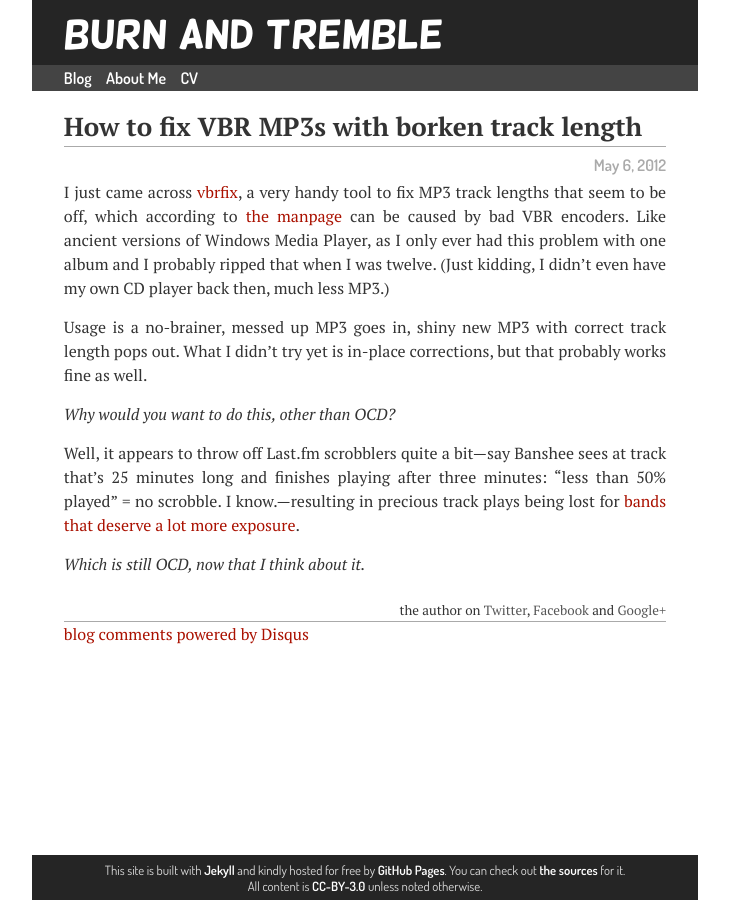
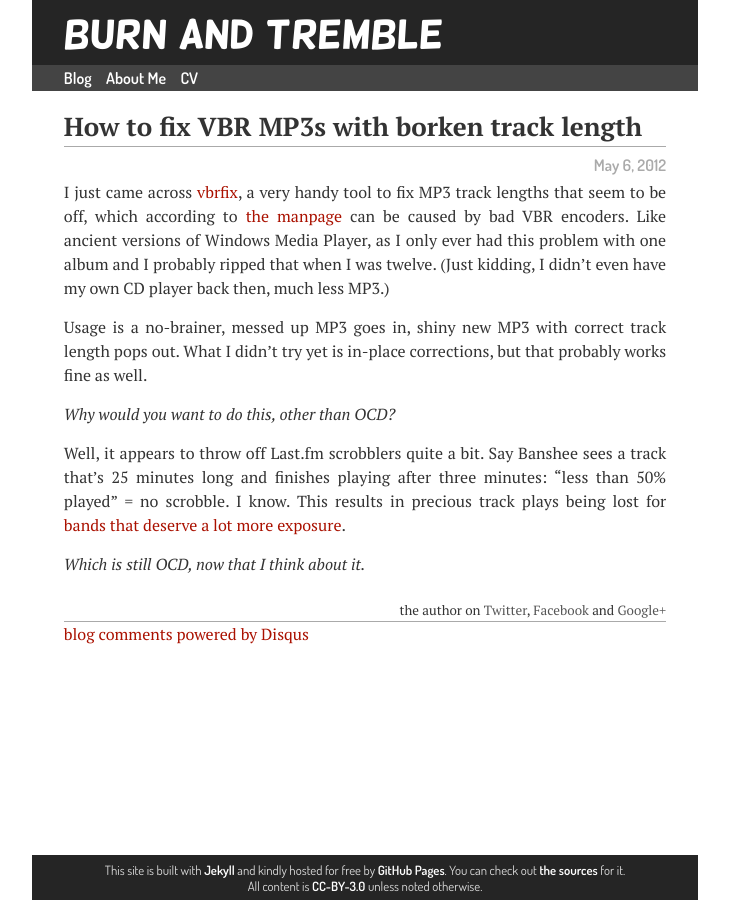
Before and after one commit to hermannloose/hermannloose.github.com, a Jekyll site: the page built from _posts/2012-05-06-fixing-vbr-mp3-files.md, in a window 1280 px wide. Shown: the whole page, without its empty margins (275-1004 px from the left). Built offline with Jekyll 4.4.1, drawn with Linux system fonts in a browser that asks for light colours; comment, search, counter and statistics services are not loaded.

```diff
--- a/_posts/2012-05-06-fixing-vbr-mp3-files.md
+++ b/_posts/2012-05-06-fixing-vbr-mp3-files.md
@@ -20,10 +20,10 @@ probably works fine as well.
 
 *Why would you want to do this, other than OCD?*
 
-Well, it appears to throw off Last.fm scrobblers quite a bit—say Banshee sees
-at track that's 25 minutes long and finishes playing after three minutes: "less
-than 50% played" = no scrobble. I know.—resulting in precious track plays being
-lost for [bands that deserve a lot more
+Well, it appears to throw off Last.fm scrobblers quite a bit. Say Banshee sees
+a track that's 25 minutes long and finishes playing after three minutes: "less
+than 50% played" = no scrobble. I know. This results in precious track plays
+being lost for [bands that deserve a lot more
 exposure](http://www.last.fm/music/A+Subtle+Plague).
 
 *Which is still OCD, now that I think about it.*
```
